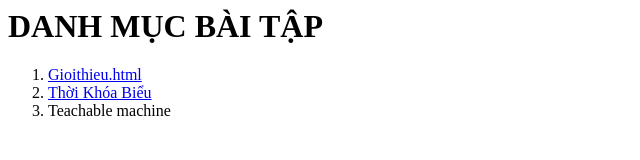
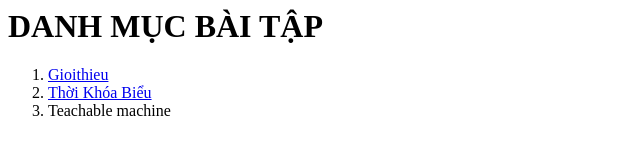
Before and after one commit to levmeyo/LeVy, a plain HTML site: page index.html in a window 1280 px wide. Shown: the full height of the page, 0-640 px from the left. Drawn offline with Linux system fonts and the light colour scheme.

Commit message:
Update index.html

```diff
--- a/index.html
+++ b/index.html
@@ -6,7 +6,7 @@
 <body>
   <h1> DANH MỤC BÀI TẬP </h1>
   <ol>
-    <li> <a href=" Contents/gioithieu.html " target="_blank"> Gioithieu.html </a>  </li>
+    <li> <a href=" Contents/gioithieu.html " target="_blank"> Gioithieu </a>  </li>
     <li> <a href="Contents/tkb.html" target="_blank"> Thời Khóa Biểu </a>  </li>
     <li> Teachable machine </li>
   </ol>
```
